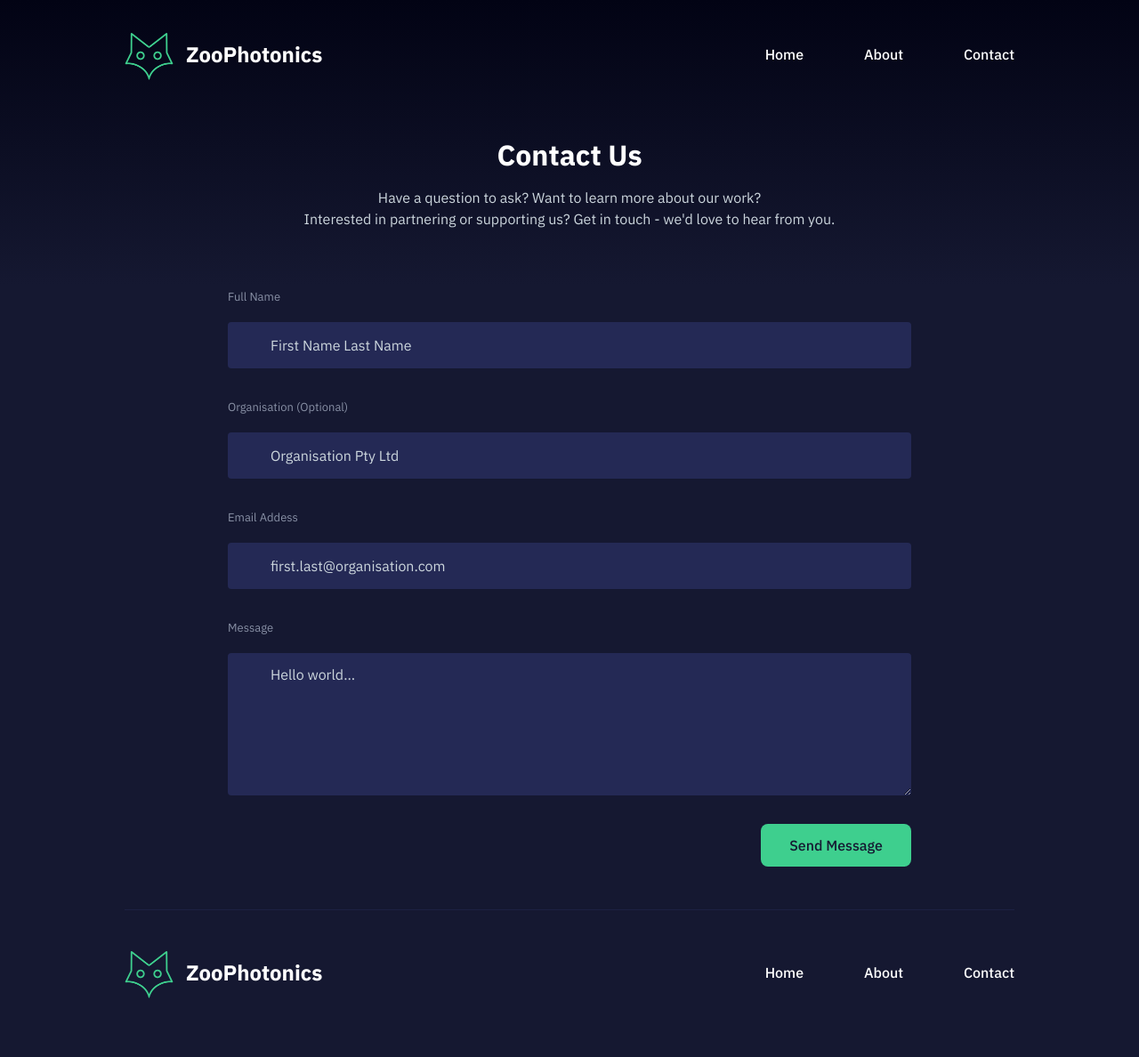
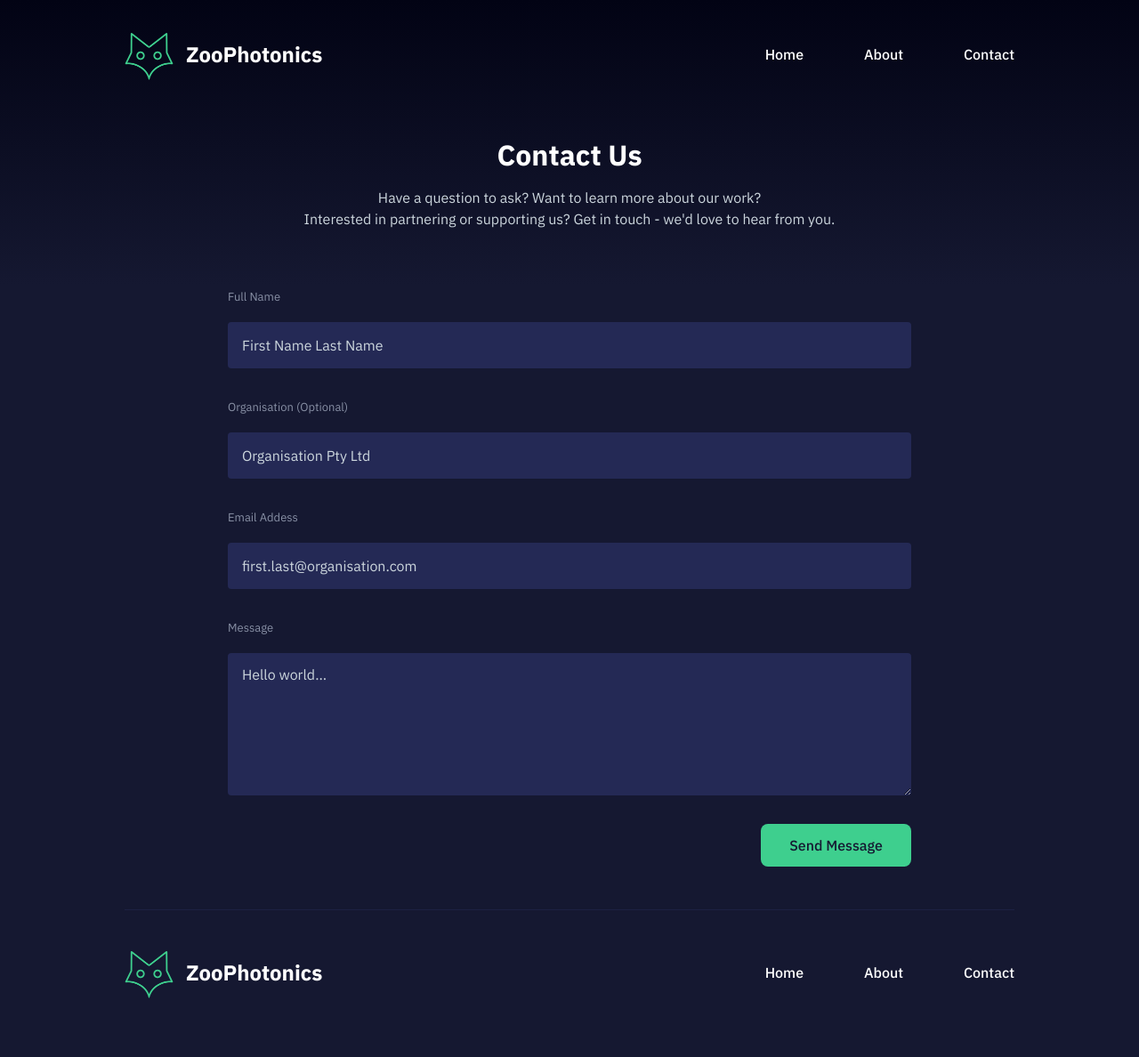
Before and after one commit to SensorTeam/website, a Jekyll site: the page built from source/contact.html, in a window 1280 px wide. Shown: the whole page at 89% size. Built offline with Jekyll 4.4.1, drawn with Linux system fonts in a browser that asks for light colours.

Commit message:
Tweaks
- added form action for thank you page
- changed padding of input and textarea boxes

```diff
--- a/source/_sass/global/ui.scss
+++ b/source/_sass/global/ui.scss
@@ -70,7 +70,7 @@
 .input {
 	font-size: 16px;
 	line-height: 16px;
-	padding: 16px 48px;
+	padding: 16px;
 	border-radius: 4px;
 	display: block;
 	transition: background-color .5s $transition--hover;
@@ -96,7 +96,7 @@
 .textarea {
 	font-size: 16px;
 	line-height: 16px;
-	padding: 16px 48px;
+	padding: 16px;
 	border-radius: 4px;
 	display: block;
 	transition: background-color .5s $transition--hover;
--- a/source/contact.html
+++ b/source/contact.html
@@ -10,7 +10,7 @@ permalink: /contact
 </section>
 
 <section class ="form">
-	<form name="contact" method="POST" netlify>
+	<form name="contact" method="POST" netlify action="/thank_you_page">
 		<div class="text-block">
 			<label for="name">Full Name</label>
 			<input type="text" class="input" placeholder="First Name Last Name" name="name" required>
```
